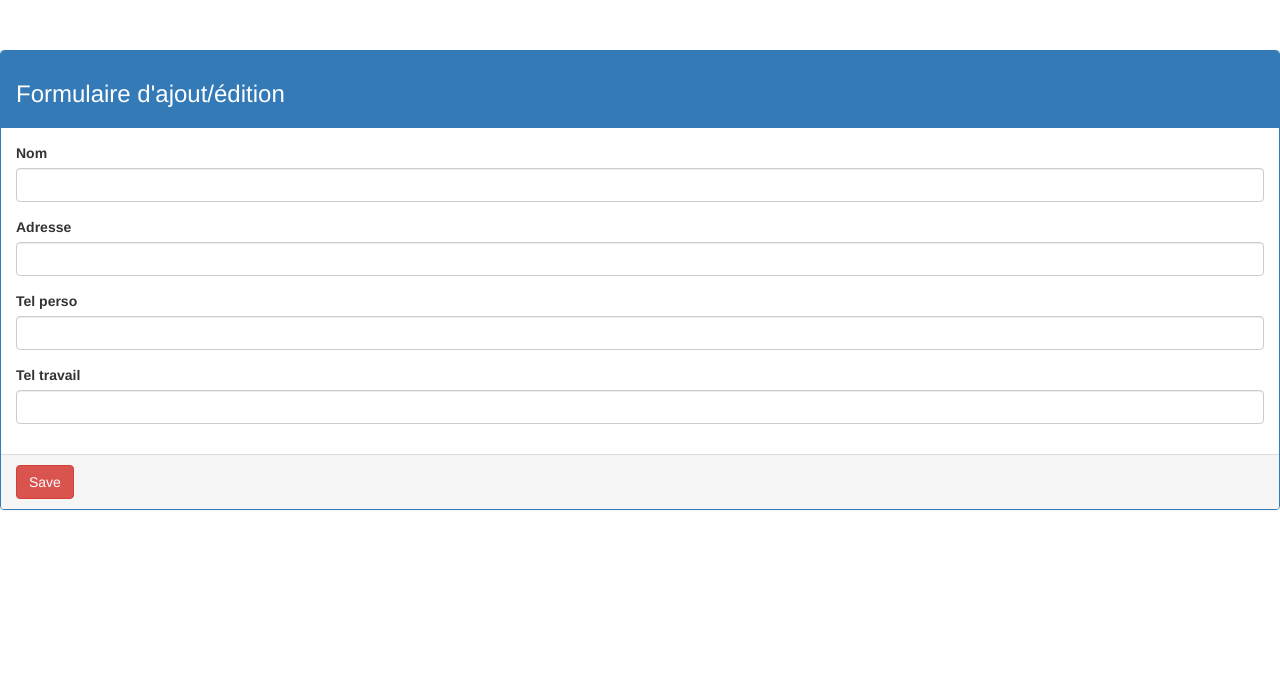
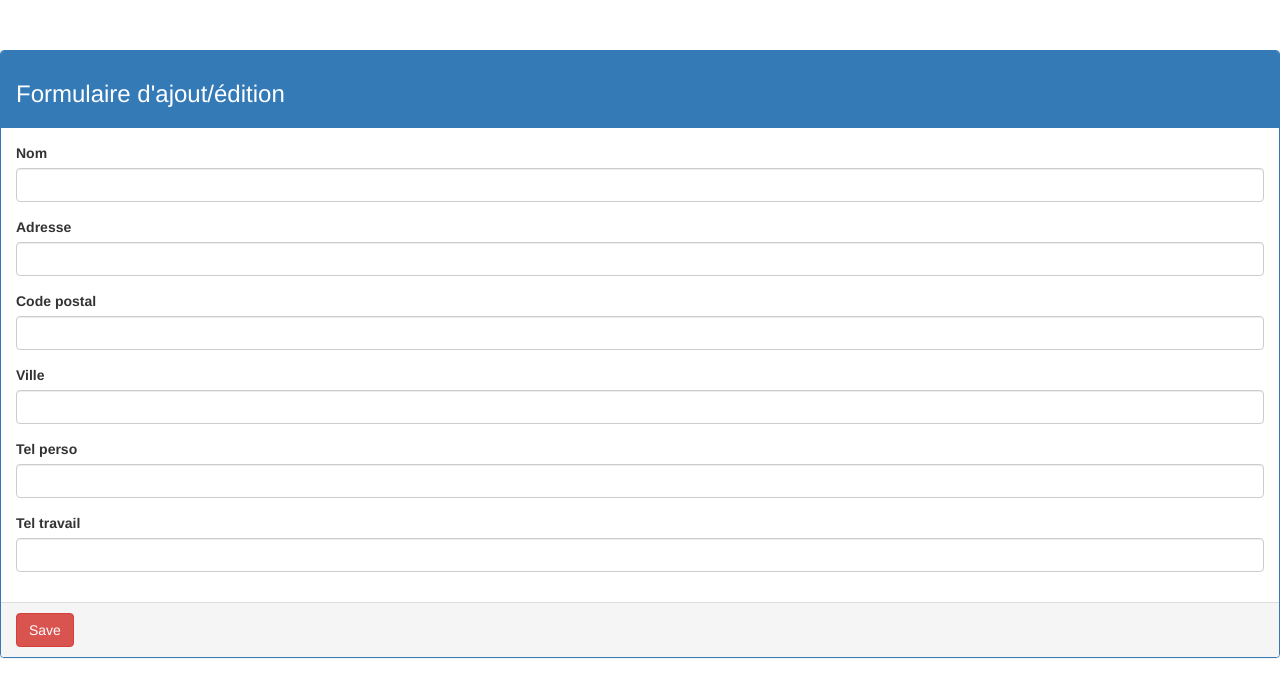
Before and after one commit to Aurore11/projetImmoAngular, an Angular app: page /editProprio/0 in a window 1280 px wide. Shown: the top 696 px of the page. Built offline with nearby package versions, Linux system fonts and the light colour scheme.

Commit message:
un peu de client

```diff
--- a/src/app/add-create-client/add-create-client/add-create-client.component.html
+++ b/src/app/add-create-client/add-create-client/add-create-client.component.html
@@ -18,6 +18,13 @@
       </div>
       <!-- end Id -->
 
+      <!-- Nom -->
+
+      <div class="form-group">
+        <label for="nom">Nom</label>
+        <input id="nom" type="text" class="form-control" name="nom" [(ngModel)]="client.nom" />
+      </div>
+      <!-- end nom -->
 
       <!-- adresse -->
       <div class="form-group">
@@ -26,21 +33,29 @@
       </div>
       <!-- end adresse -->
 
-    <!-- Nom -->
+      <!-- code postal -->
+      <div class="form-group">
+        <label for="code">Code postal</label>
+        <input id="code" type="text" class="form-control" name="code" [(ngModel)]="client.codePostal" />
+      </div>
+      <!-- end code postal -->
 
+      <!-- ville -->
       <div class="form-group">
-        <label for="nom">Nom</label>
-        <input id="nom" type="text" class="form-control" name="nom" [(ngModel)]="client.nom" />
+        <label for="ville">Ville</label>
+        <input id="ville" type="text" class="form-control" name="ville" [(ngModel)]="client.localite" />
       </div>
-      <!-- end nom -->
+      <!-- end code postal -->
 
-       <!-- Nom -->
+
+
+      <!-- tel -->
 
       <div class="form-group">
         <label for="nom">Telephone</label>
         <input id="telephone" type="text" class="form-control" name="telephone" [(ngModel)]="client.telephone" />
       </div>
-      <!-- end nom -->
+      <!-- end tel -->
 
 
 
--- a/src/app/add-create-client/add-create-client/add-create-client.component.ts
+++ b/src/app/add-create-client/add-create-client/add-create-client.component.ts
@@ -31,6 +31,8 @@ client:Client
         id: null,
         adresse: null,
         nom: null,
+        codePostal:null,
+        localite:null,
         telephone: null,
         listeClasseStd:null,
 
--- a/src/app/app-routing.module.ts
+++ b/src/app/app-routing.module.ts
@@ -4,6 +4,8 @@ import { ListProprietaireComponent } from './composants/list-proprietaire/list-p
 import { AddCreateComponent } from './composants/add-create/add-create.component';
 import { AddCreateClasseStdComponent } from './composants/add-create-classe-std/add-create-classe-std.component';
 import { ModeleFormulaireComponent } from './modeleFomulaire/modele-formulaire.component';
+import { ListClientsComponent } from './composants/list-clients/list-clients.component';
+import { AddCreateClientComponent } from './add-create-client/add-create-client/add-create-client.component';
 
 const routes: Routes = [
   {path:'list', component: ListProprietaireComponent},
--- a/src/app/app.component.html
+++ b/src/app/app.component.html
@@ -1,7 +1,6 @@
 <div style="text-align:center; width: 50%; margin-left: 380px; margin-top:50px;">
 
 <!--<app-list-visite></app-list-visite>-->
-
 </div>
 
 
--- a/src/app/composants/add-create/add-create.component.html
+++ b/src/app/composants/add-create/add-create.component.html
@@ -24,6 +24,18 @@
         <input id="adresse" type="text" class="form-control" name="adress" [(ngModel)]="proprietaire.adresse" />
       </div>
       <!-- end adresse -->
+      <!-- code postal du proprio -->
+      <div class="form-group">
+        <label for="code">Code postal</label>
+        <input id="code" type="text" class="form-control" name="code" [(ngModel)]="proprietaire.codePostal" />
+      </div>
+      <!-- end code postal -->
+      <!-- ville du proprio -->
+      <div class="form-group">
+        <label for="ville">Ville</label>
+        <input id="ville" type="text" class="form-control" name="ville" [(ngModel)]="proprietaire.localite" />
+      </div>
+      <!-- end ville -->
 
       <!-- tel perso du proprio -->
       <div class="form-group">
--- a/src/app/composants/add-create/add-create.component.ts
+++ b/src/app/composants/add-create/add-create.component.ts
@@ -36,6 +36,8 @@ export class AddCreateComponent implements OnInit {
         id : null,
         nom : null,
         adresse :null,
+        codePostal:null,
+        localite:null,
         telephonePrive :null,
         telephoneTravail :null
       }
--- a/src/app/composants/list-clients/list-clients.component.html
+++ b/src/app/composants/list-clients/list-clients.component.html
@@ -1,33 +1,30 @@
 <!--===============Gestion Clients================= -->
 
-<table *ngFor = "let client of clients">
-  <tr>
-    <td>Id</td>
-    <td>{{Client.Id}}</td>
-  </tr>
-  <tr>
-    <td>Adresse</td>
-    <td>{{client.Adresse}}</td>
-  </tr>
-  <tr>
-    <td>Nom</td>
-    <td>{{client.Nom}}</td>
-  </tr>
-  <tr>
-    <td>Telephone</td>
-    <td>{{client.Telephone}}</td>
-  </tr>
+<table class="table table-striped"  >
+  <thead>
+    <tr>
+      <th scope="col">Id</th>
+      <th scope="col">Nom</th>
+      <th scope="col">Adresse</th>
+      <th scope="col">Code postal</th>
+      <th scope="col">Ville</th>
+      <th scope="col">Teléphone</th>
+      <th scope="col">Liste Biens Immo</th>
+      <th scope="col">Edition</th>
+      <th scope="col">Supression</th>
+    </tr>
+  </thead>
+  <tbody *ngFor="let client of clients">
+    <td>{{client.id}}</td>
+    <td>{{client.nom}}</td>
+    <td>{{client.adresse}}</td>
+    <td>{{client.codePostal}}</td>
+    <td>{{client.localite}}</td>
 
-  <tr>
     <td><button class="btn btn-primary" (click) ="getAllClasseStd">Classe Standards</button></td>
-  </tr>
-  <tr>
     <td><button class="btn btn-primary" (click) ="editClient(client.id)">Editer</button></td>
-  </tr>
-  <tr>
     <td><button class="btn btn-danger" (click) ="suppClient(client)">Supprimer</button></td>
-  </tr>
-
-
+  </tbody>
+  <tfoot><a class="btn btn-success" routerLink="../editClient/0">Ajouter</a></tfoot>
 
 </table>
--- a/src/app/composants/list-clients/list-clients.component.ts
+++ b/src/app/composants/list-clients/list-clients.component.ts
@@ -12,7 +12,7 @@ import { Client } from 'src/app/modele/Client';
 })
 export class ListClientsComponent implements OnInit {
   //propriété pour récupérer les données du web service
-  private client = [];
+  private clients = [];
 
   constructor( private clientService : ClientService ,  private router : Router) { }
 
@@ -20,7 +20,7 @@ export class ListClientsComponent implements OnInit {
   //invocation du service pour la récupération des données
   ngOnInit() {
     this.clientService.getAllClient().subscribe(
-      data => this.client = data
+      data => this.clients = data
     );
   }
   /**
--- a/src/app/composants/list-proprietaire/list-proprietaire.component.html
+++ b/src/app/composants/list-proprietaire/list-proprietaire.component.html
@@ -6,6 +6,8 @@
       <th scope="col">Id</th>
       <th scope="col">Nom</th>
       <th scope="col">Adresse</th>
+      <th scope="col">Code postal</th>
+      <th scope="col">Ville</th>
       <th scope="col">Teléphone privé</th>
       <th scope="col">Teléphone travail</th>
       <th scope="col">Edition</th>
@@ -16,8 +18,12 @@
     <td>{{proprio.id}}</td>
     <td>{{proprio.nom}}</td>
     <td>{{proprio.adresse}}</td>
+    <td>{{proprio.codePostal}}</td>
+    <td>{{proprio.localite}}</td>
     <td>{{proprio.telephonePrive}}</td>
     <td>{{proprio.telephoneTravail}}</td>
+
+
     <td><button class="btn btn-primary" (click)="editProprio(proprio.id)">Editer</button></td>
     <td><button class="btn btn-danger" (click)="suppProprio(proprio)">Supprimer</button></td>
   </tbody>
--- a/src/app/modele/Proprietaire.ts
+++ b/src/app/modele/Proprietaire.ts
@@ -2,6 +2,8 @@ export class Proprietaire{
     id: number;
     nom:string;
     adresse:string;
+    codePostal:string;
+    localite:string;
     telephonePrive:string;
     telephoneTravail: string;
 }
--- a/src/app/modele/client.ts
+++ b/src/app/modele/client.ts
@@ -3,8 +3,10 @@ import { ClasseStandard } from './ClasseStandard';
 
 export class Client {
     id:number;
+    nom:string;
     adresse:string;
-    nom:string;
+    codePostal:string;
+    localite:string;
     telephone:string;
     listeClasseStd:[ClasseStandard];
 }
--- a/src/app/services/client.service.ts
+++ b/src/app/services/client.service.ts
@@ -11,7 +11,7 @@ import { Injectable } from '@angular/core';
 })
 export class ClientService{
   //adresse du web service
-  adresse_web_service = "http://localhost:8080/dev.appli.gestion.immobiliere/clientWs";
+  adresse_web_service = "http://localhost:8080/dev.appli.gestion.immobiliere/clientWs/listeClient";
 
 //injection du service httpClient
 constructor(private httpClient: HttpClient) { }
```
Lines whose indentation alone changed are shown as unchanged.
